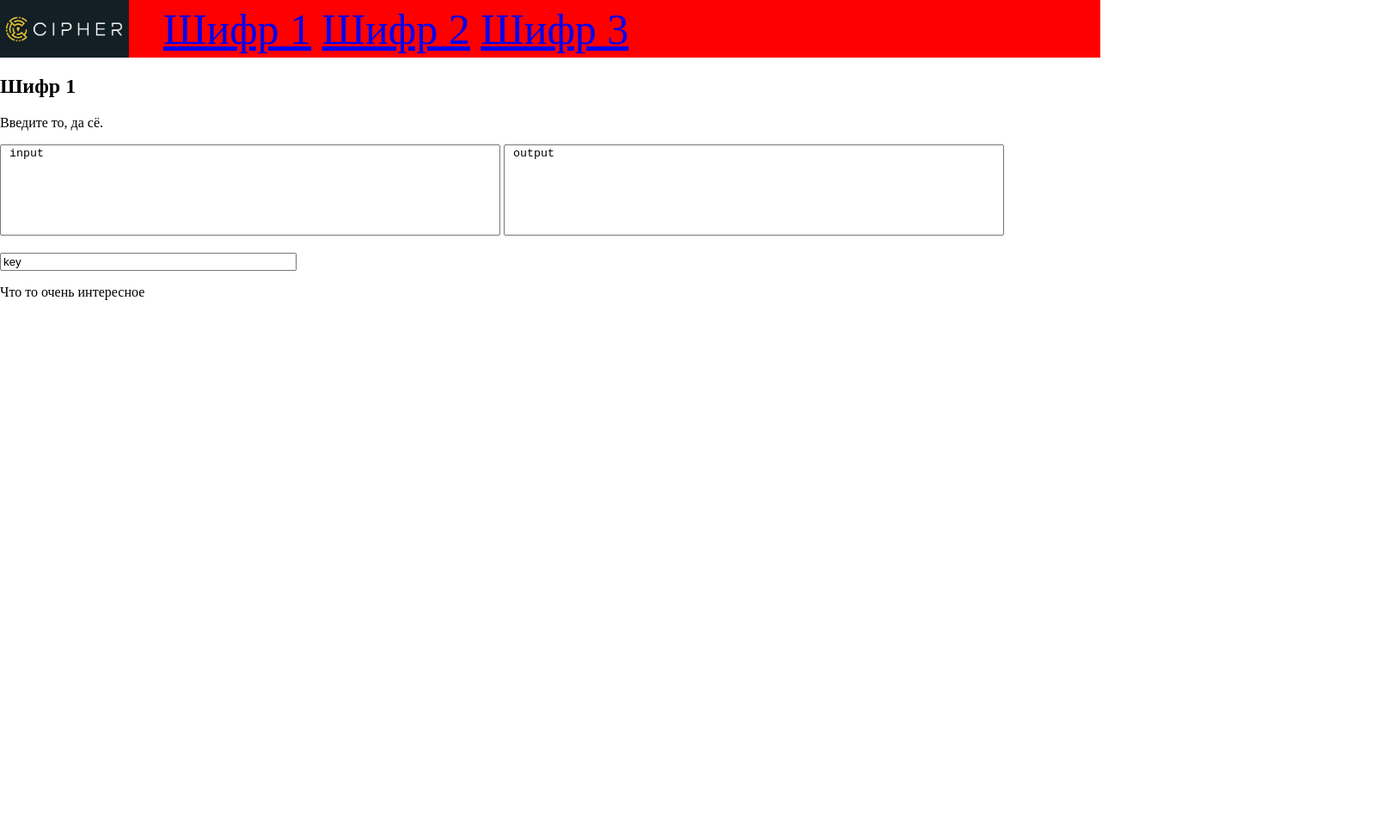
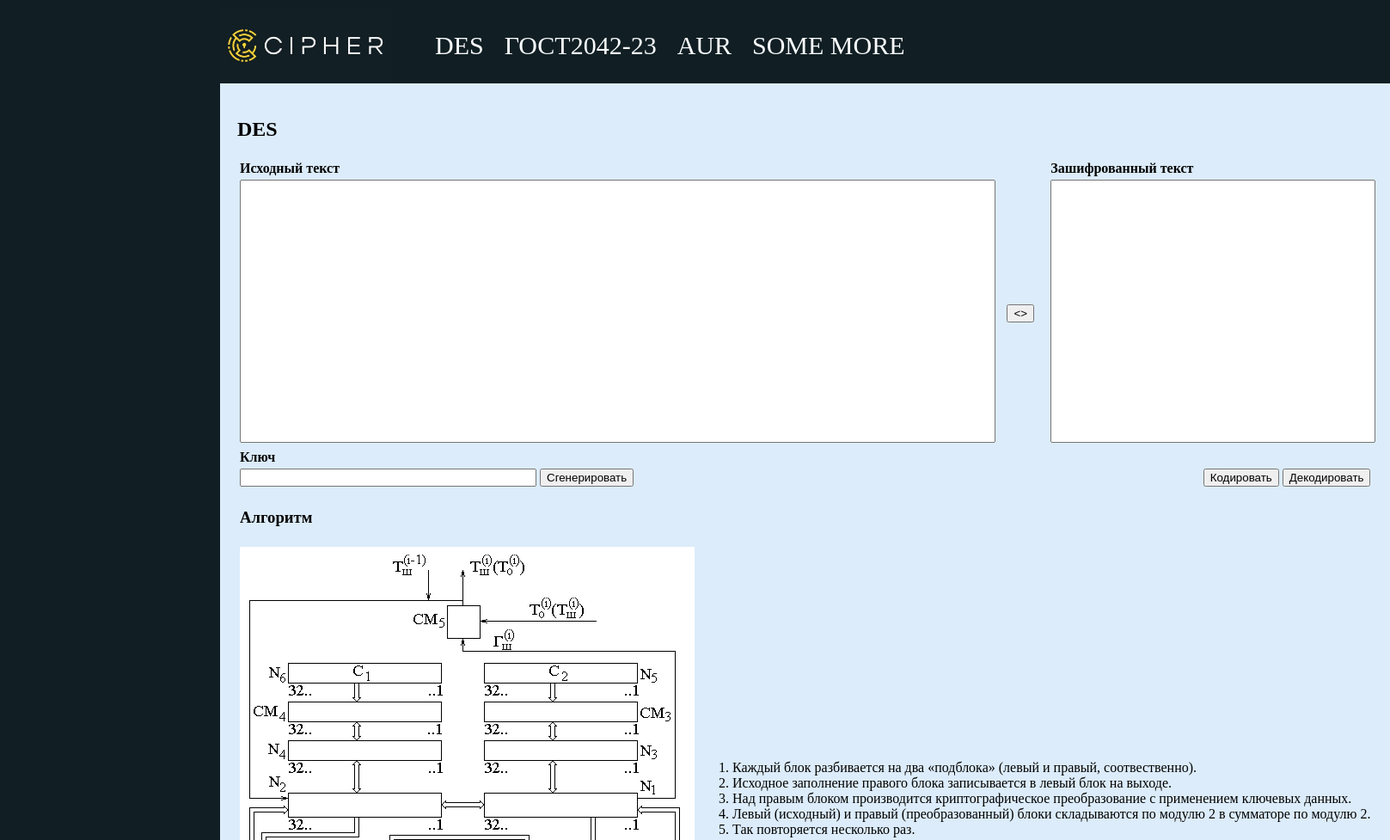
Before and after one commit to DanChoys1/SiteCipher, a plain HTML site: page index.html in a window 1280 px wide. Shown: the top 977 px of the page at 86% size, 1617 px wide, since content can reach past the window. Before the commit the page ends 800 px from the top, so only its background shows below. Drawn offline with Linux system fonts and the light colour scheme.

Commit message:
Сделал  общую концепцию

```diff
--- a/index.html
+++ b/index.html
@@ -6,27 +6,76 @@
     <title>Заголовок страницы</title>
     <link rel="stylesheet" href="styles.css">
 </head>
+
 <body>
+    <div id="main">
         <header>
             <nav>
-            <img src="logo-yellow-white-1024x512.jpg" alt="Шифр" class="logo">
+                <img id="logo" src="logo-yellow-white-1024x512.jpg" alt="Шифр">
                 <ul id="topmenu">
-                <li><a href="1.html">Шифр 1</a></li>
-                <li><a href="2.html">Шифр 2</a></li>
-                <li><a href="3.html">Шифр 3</a></li>
+                    <li><a href="1.html">DES</a></li>
+                    <li><a href="2.html">ГОСТ2042-23</a></li>
+                    <li><a href="3.html">AUR</a></li>
+                    <li><a href="4.html">SOME MORE</a></li>
                 </ul>
             </nav>
         </header>
+        <div id="wrapper">
+            <h2>DES</h2>
+            <table width="100%">
+                <tr>
+                    <th align="left">Исходный текст</th>
+                    <th></th>
+                    <th align="left">Зашифрованный текст</th>
+                </tr>
+                <tr>
+                    <td><textarea></textarea></td>
+                    <td align="center"><button>&#60&#62</button></td>
+                    <td><textarea readonly></textarea></td>
+                </tr>
+                <tr>
+                    <th align="left">Ключ</th>
+                    <th></th>
+                    <th></th>
+                </tr>
+                <tr>
+                    <td>
+                        <input type="text" size="40">
+                        <button>Сгенерировать</button>
+                    </td>
+                    <td></td>
+                    <td align="right">
+                        <button>Кодировать</button>
+                        <button>Декодировать</button>
+                    </td>
+                </tr>
+            </table>
             <article>
-        <h2>Шифр 1</h2>
-        <p>Введите то, да сё.</p>
-        <!-- <img src="Cipher-Disk-ppcorn.jpg"ь alt="Шифр"> -->
-        <p><textarea class="chipher-text" onfocus="this.value=''"> input </textarea>
-            <textarea class="chipher-text" readonly> output </textarea></p>
-            <p><input type="text" size="40" onfocus="this.value=''" value="key"></p>
+                <table width="100%">
+                    <tr>
+                        <th align="left">
+                            <h3>Алгоритм</h3>
+                        </th>
+                        <th></th>
+                    </tr>
+                    <tr>
+                        <td><img src="e5eebcd1e4b6f5c171e8051cd5967969.gif" alt="Шифр"></td>
+                        <td>
+                            <ol>
+                                <li>Каждый блок разбивается на два «подблока» (левый и правый, соотвественно).</li>
+                                <li>Исходное заполнение правого блока записывается в левый блок на выходе.</li>
+                                <li>Над правым блоком производится криптографическое преобразование с применением ключевых данных.</li>
+                                <li>Левый (исходный) и правый (преобразованный) блоки складываются по модулю 2 в сумматоре по модулю 2.</li>
+                                <li>Так повторяется несколько раз.</li>
+                            </ol>
+                        </td>
+                    </tr>
+                </table>
             </article>
+        </div>
+    </div>
     <footer>
-        <p>Что то очень интересное</p>
+        <p>Copyright © 2023, Азаров Даниил</p>
     </footer>
 </body>
 
--- a/styles.css
+++ b/styles.css
@@ -1,6 +1,13 @@
-body {
-    margin: 0;
-    min-width: 930px;
+body
+{
+    margin-left: 20%;
+    margin-right: 20%;
+    background-color: #111F24;
+}
+
+#main
+{
+    min-width: max-content;
 }
 
 header>nav
@@ -10,33 +17,60 @@ header>nav
     align-items: center;
 }
 
-header
-{
-    background: red;
-}
-
-img.logo
+#logo
 {
     display: inline-block;
-    width: 150px;
-}
-
-#topmenu
-{
-    display: inline-block;
-    margin: 0;
-    font-size: 50px;
+    width: 200px;
 }
 
 #topmenu li
 {
-    margin: 0;
+    /* height: 60px; */
+    margin: 10px;
+    /* background-color: #23353b; */
     display: inline-block;
 }
 
-.chipher-text
+#topmenu a
 {
-    width: 45%;
-    height: 100px;
+    /* padding: 50%; */
+    text-decoration: none;
+    color: #FAFDFF;
+    /* font-family: Verdana, Geneva, Tahoma, sans-serif;   */
+    font-size: 30px;
+}
+
+#wrapper
+{
+    background-color: rgb(220, 236, 250);
+    padding: 20px;
+    margin-top: 0px;
+}
+
+h4
+{
+    margin: 0px;
+}
+
+.whith-header
+{
+    margin-top: 0px;
+}
+
+/* .align-left-button
+{
+    display: flex;
+    vertical-align: left;
+} */
+
+textarea
+{
+    height: 300px;
+    width: 100%;
     resize: none;
 }
+
+footer
+{
+    color: #FAFDFF;
+}
```
Also changed, not shown: e5eebcd1e4b6f5c171e8051cd5967969.gif (added). Lines whose indentation alone changed are shown as unchanged.
